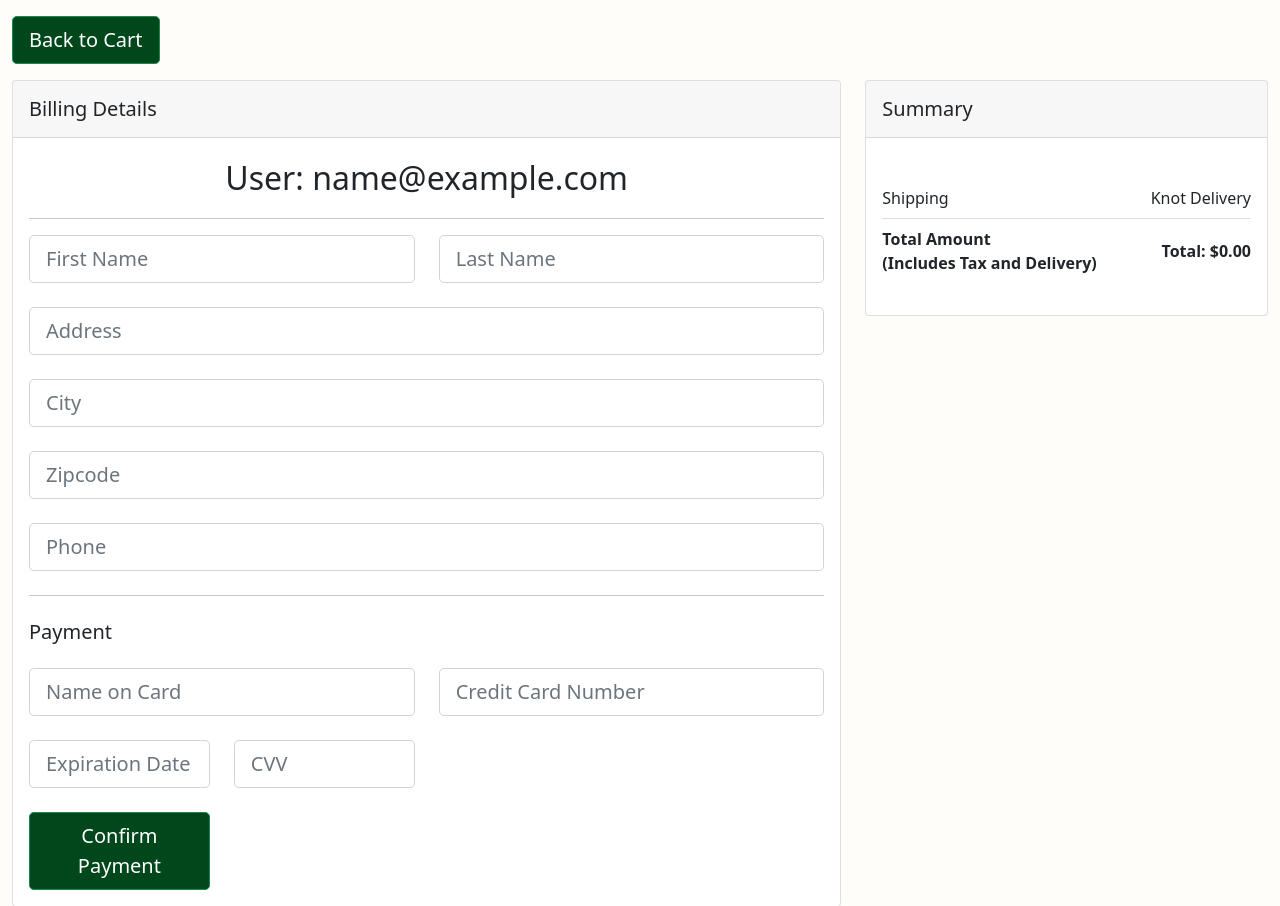
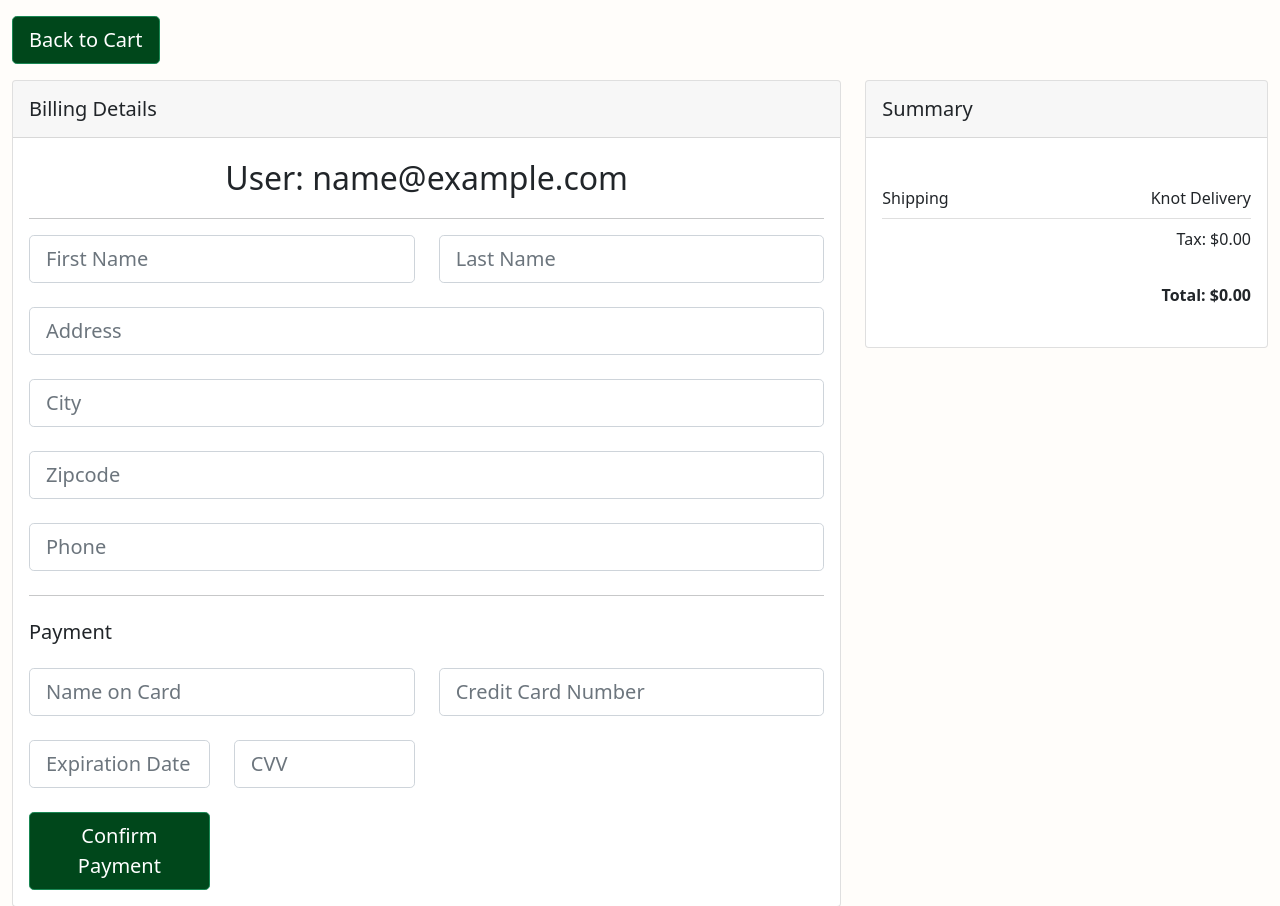
Before and after one commit to trancornellh/Wendeez-Knots, a PHP site: page /Billing.php in a window 1280 px wide. Shown: the part 58-964 px from the top of the page. Run offline with PHP 8.4, Linux system fonts and the light colour scheme; the visitor is signed in with stand-in values (Sample User, id 1).

Commit message:
Added Tax to billing invoice

```diff
--- a/New BS Web/Billing.php
+++ b/New BS Web/Billing.php
@@ -224,12 +224,12 @@ session_start();
                                 Shipping
                                 <span>Knot Delivery</span>
                             </li>
+                            <li class="list-group-item d-flex justify-content-between align-items-center border-0 px-0 ">
+                            <div></div>
+                                <span><p id="tax"></p></span>
+                            </li>
                             <li class="list-group-item d-flex justify-content-between align-items-center border-0 px-0 mb-3">
-                                <div>
-                                    <strong>Total Amount</strong>
-                                    <br>
-                                    <strong>(Includes Tax and Delivery)</strong>
-                                </div>
+                            <div></div>
                                 <span><strong id="total"></strong></span>
                             </li>
                         </ul>
@@ -289,6 +289,6 @@ session_start();
         <script src="https://cdn.jsdelivr.net/npm/bootstrap@5.1.3/dist/js/bootstrap.bundle.min.js"
                 integrity="sha384-ka7Sk0Gln4gmtz2MlQnikT1wXgYsOg+OMhuP+IlRH9sENBO0LRn5q+8nbTov4+1p" crossorigin="anonymous"></script>
         <!--Bootstrap JavaScript-->
-        <script src="script1.js"></script>
+        <script src="Script1.js"></script>
 </body>
 </html>
--- a/New BS Web/Invoice.php
+++ b/New BS Web/Invoice.php
@@ -108,7 +108,7 @@ session_start();
                                     <p class="text-center" style="font-size: 30px;">Thanks! See you again soon!</p>
                                     <div class="row">
                                         <ul class="list-unstyled">
-                                            <li class="text-black"></li>
+                                            <li class="text-black" id="name"></li>
                                             <li class="text-muted mt-1"><span class="text-black">Invoice</span> #69420</li>
                                             <li class="text-black mt-1">May 6 2022</li>
                                         </ul>
```
Also changed, not shown: New BS Web/Address.php (+5 -5 lines).
